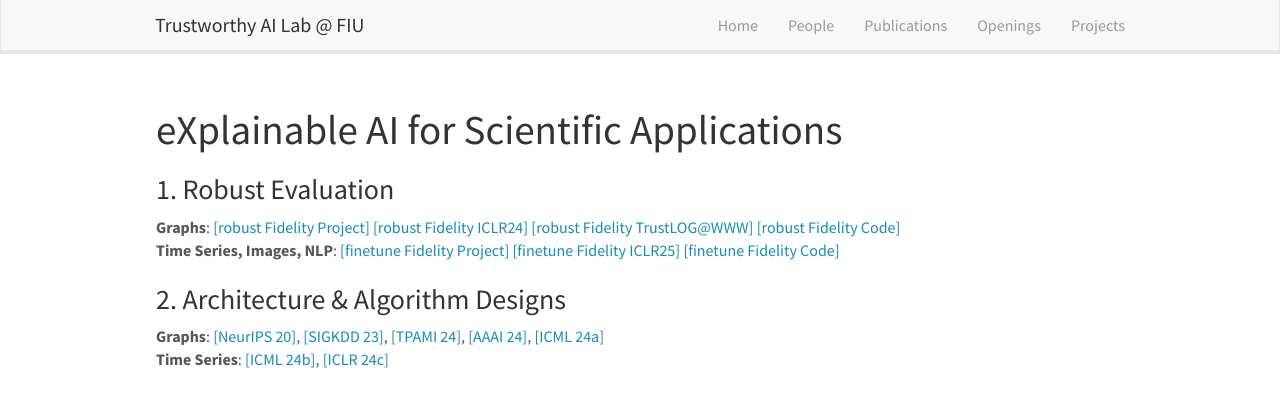
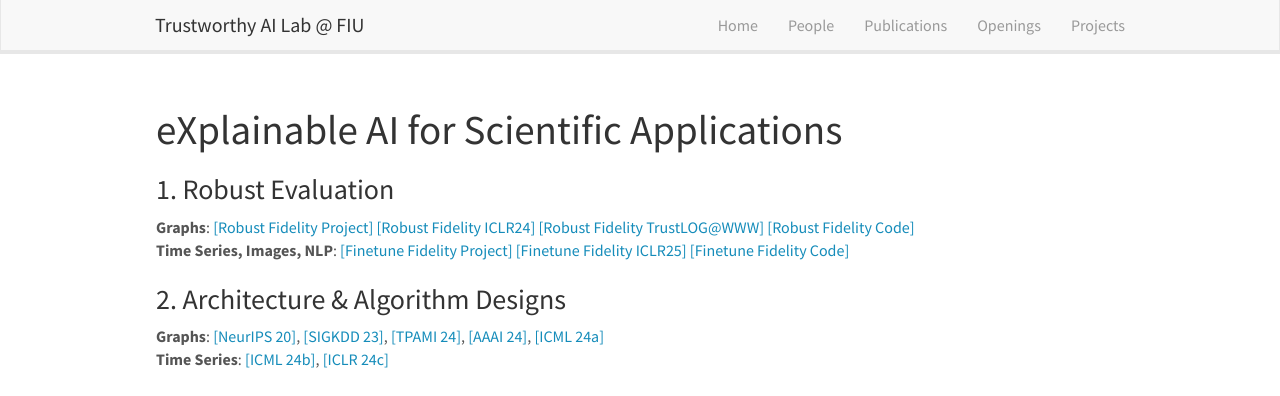
Before and after one commit to trustai4s-lab/trustai4s-lab.github.io, a Jekyll site: the page built from _pages/projects.md, in a window 1280 px wide and 949 px high. Shown: the top 396 px of the window. Built offline with Jekyll 4.4.1, drawn with Linux system fonts in a browser that asks for light colours; nearby versions of some CDN libraries.

```diff
--- a/_pages/projects.md
+++ b/_pages/projects.md
@@ -7,8 +7,8 @@ permalink: /projects
 ---
 # eXplainable AI for Scientific Applications
 ### 1. Robust Evaluation
-<b>Graphs</b>: [[robust Fidelity Project]](https://trustai4s-lab.github.io/fidelity.html) [[robust Fidelity ICLR24]](https://openreview.net/pdf?id=up6hr4hIQH) [[robust Fidelity TrustLOG@WWW]](https://trustai4s-lab.github.io/papers/TheWebConf24-robust%20fidelity.pdf) [[robust Fidelity Code]](https://github.com/AslanDing/Fidelity)
-<b>Time Series, Images, NLP</b>: [[finetune Fidelity Project]](https://trustai4s-lab.github.io/ffidelity.html) [[finetune Fidelity ICLR25]](https://openreview.net/pdf?id=X0r4BN50Dv) [[finetune Fidelity Code]](https://github.com/AslanDing/Finetune-Fidelity)
+<b>Graphs</b>: [[Robust Fidelity Project]](https://trustai4s-lab.github.io/fidelity.html) [[Robust Fidelity ICLR24]](https://openreview.net/pdf?id=up6hr4hIQH) [[Robust Fidelity TrustLOG@WWW]](https://trustai4s-lab.github.io/papers/TheWebConf24-robust%20fidelity.pdf) [[Robust Fidelity Code]](https://github.com/AslanDing/Fidelity)
+<b>Time Series, Images, NLP</b>: [[Finetune Fidelity Project]](https://trustai4s-lab.github.io/ffidelity.html) [[Finetune Fidelity ICLR25]](https://openreview.net/pdf?id=X0r4BN50Dv) [[Finetune Fidelity Code]](https://github.com/AslanDing/Finetune-Fidelity)
 
 <!-- We present a family of robust fidelity metrics for explainable graph neural networks to  alleviate the OOD(Out-of-Distribution) problem. -->
 
```
Also changed, not shown: _pages/ffidelity.md (+31 -3 lines), _pages/fidelity.md (+1 -1 lines), images/ffidelity/ffid_page_3.png (added), images/ffidelity/ffid_page_4.png (added), images/ffidelity/ffid_page_5.png (added).
